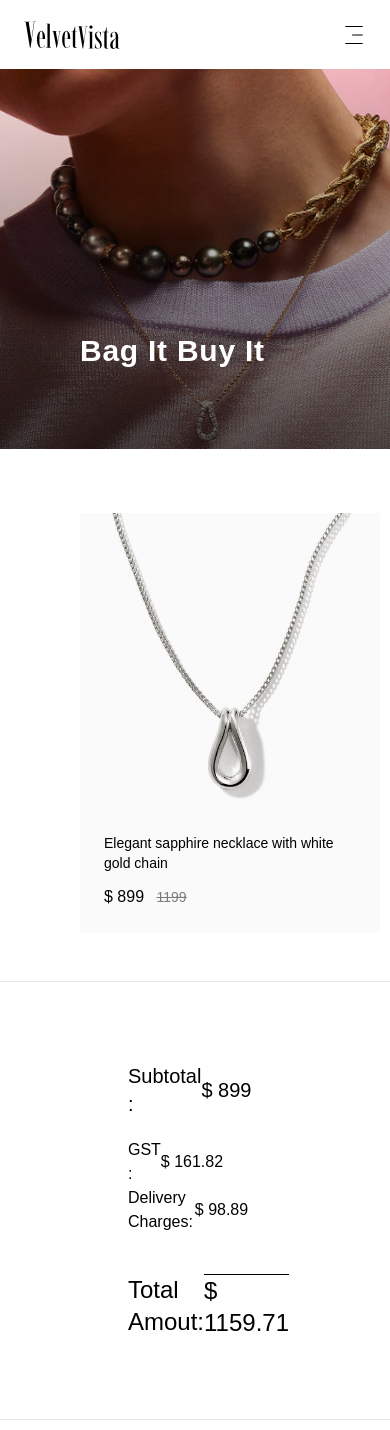
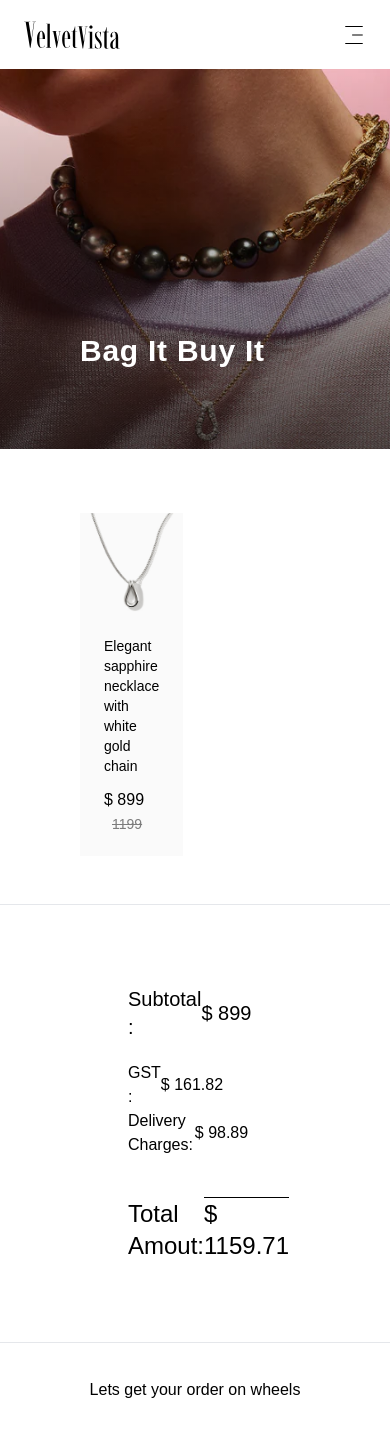
Before and after one commit to Kanna116/velvet-vista, a Next.js app: page /pages/checkout in a window 390 px wide. Shown: the top 1430 px of the page. Built offline with nearby package versions, Linux system fonts and the light colour scheme; a web font is replaced by a local one.

Commit message:
products and banner made responsive

```diff
--- a/pages/components/banner.js
+++ b/pages/components/banner.js
@@ -10,11 +10,11 @@ const Banner = ({gender, category}) => {
                     src={`/images/category/banner/${gender}/${category}.webp`}
                     fill={true}
                     alt='product section hero image'
-                    className='h-full w-full object-cover '
+                    className='h-full w-full object-cover object-center'
                 />
                 <div className='w-full h-full absolute top-0 left-0  bg-gradient-to-b from-transparent to-[#00000099]'></div>
 
-                <h1 className='my-10 text-3xl  absolute z-10 bottom-10 left-20 font-semibold text-white tracking-wide capitalize'>{gender}&apos;s {gender !== category ? category : ""} Collection</h1>
+                <h1 className='my-10 text-3xl w-3/4  absolute z-10 bottom-10 lg:left-20 md:left-16 left-1/2 -translate-x-1/2 lg:-translate-x-0 md:-translate-x-0 font-semibold text-white tracking-wide capitalize'>{gender}&apos;s {gender !== category ? category : ""} Collection</h1>
             </div>
         </>
     )
--- a/pages/pages/[gender]/[category].js
+++ b/pages/pages/[gender]/[category].js
@@ -1,12 +1,11 @@
-import Image from 'next/image';
+import Banner from '@/pages/components/banner';
+import ProductContext from '@/pages/context/productContext';
 import { useRouter } from 'next/router';
 import { useContext, useState } from 'react';
 import Footer from '../../components/footer';
 import Navbar from '../../components/navbar';
+import SortingBtn from '../../components/sortingbtn';
 import ProductCard from '../products/productcard';
-import SortingBtn from '../../components/sortingbtn';
-import Banner from '@/pages/components/banner';
-import ProductContext from '@/pages/context/productContext';
 
 const Category = () => {
     const router = useRouter();
@@ -54,7 +53,7 @@ const Category = () => {
 
                     <SortingBtn setSortingWay={setSortingWay} />
 
-                    <div className="product-container w-full min-h-screen grid grid-cols-4 gap-10 px-20 mt-8">
+                    <div className="product-container w-full min-h-screen grid lg:grid-cols-4 md:grid-cols-2 grid-cols-1 gap-12  px-[24px] lg:px-[94px] md:px-[64px] place-items-center  mt-8 items-center">
                         {allCategoryProducts}
                     </div>
                 </div>
--- a/pages/pages/products/productcard.js
+++ b/pages/pages/products/productcard.js
@@ -10,9 +10,8 @@ const ProductCard = ({ description, id, name, price, image, isFavourite, inBag }
 
     return (
         <>
-            <>
-                <Link href={`/pages/products/${id}`} >
-                    <div className="product group  w-[300px]  h-fit min-h-[420px] bg-[#e3e3e333] flex-shrink-0 relative overflow-hidden hover:border-[0.1px] border-[#00000020]">
+            <Link href={`/pages/products/${id}`} className='w-fit h-fit'>
+                <div className="product group  lg:w-[20vw] md:w-full w-full  h-fit min-h-[300px] bg-[#e3e3e333] flex-shrink-0 relative overflow-hidden hover:border-[0.1px] border-[#00000020]">
                     <div className="product-image w-full h-3/4 group">
                         <Image
                             src={`${image}`}
@@ -53,7 +52,6 @@ const ProductCard = ({ description, id, name, price, image, isFavourite, inBag }
             </Link>
 
         </>
-        </>
     )
 }
 
```
Lines whose indentation alone changed are shown as unchanged.
